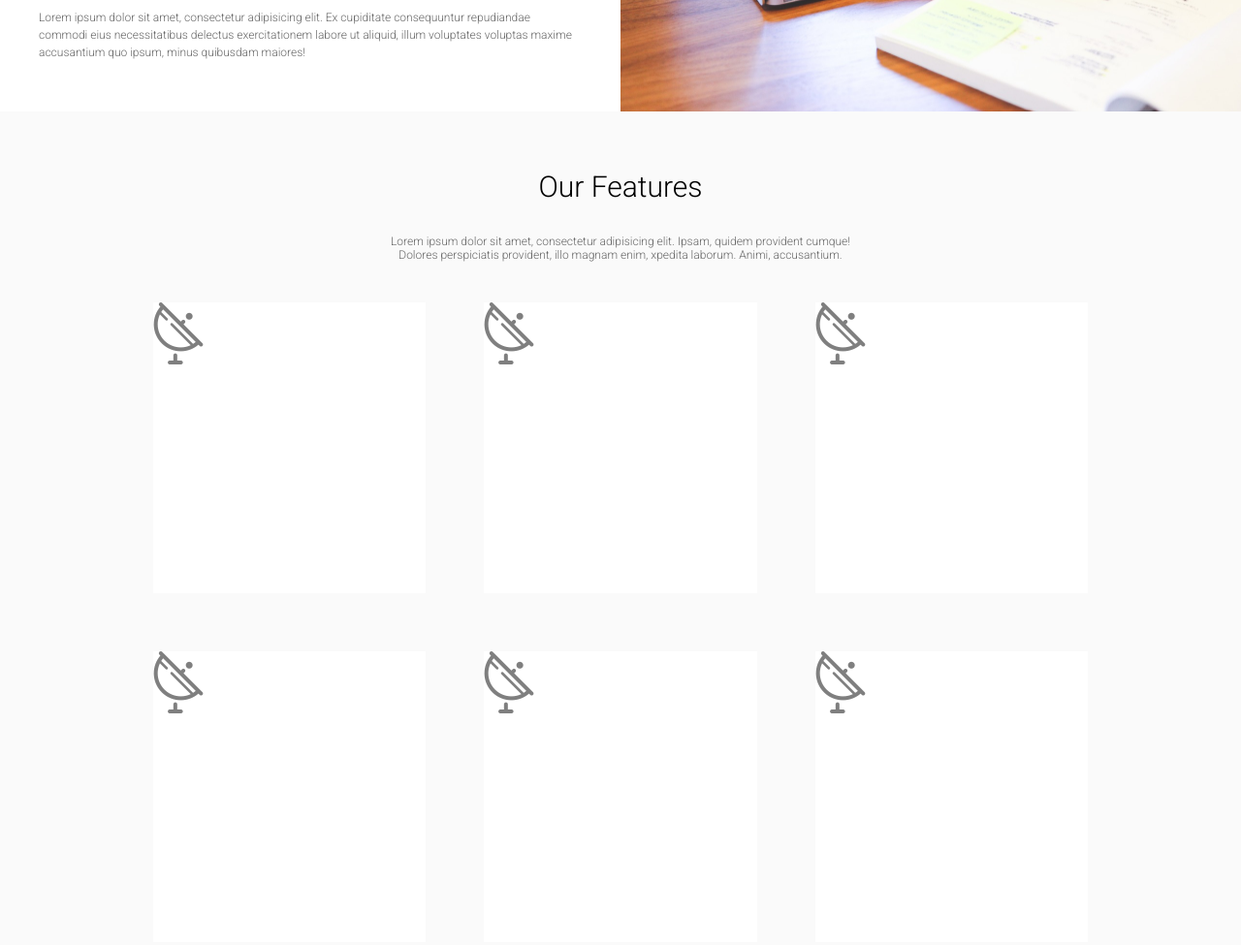
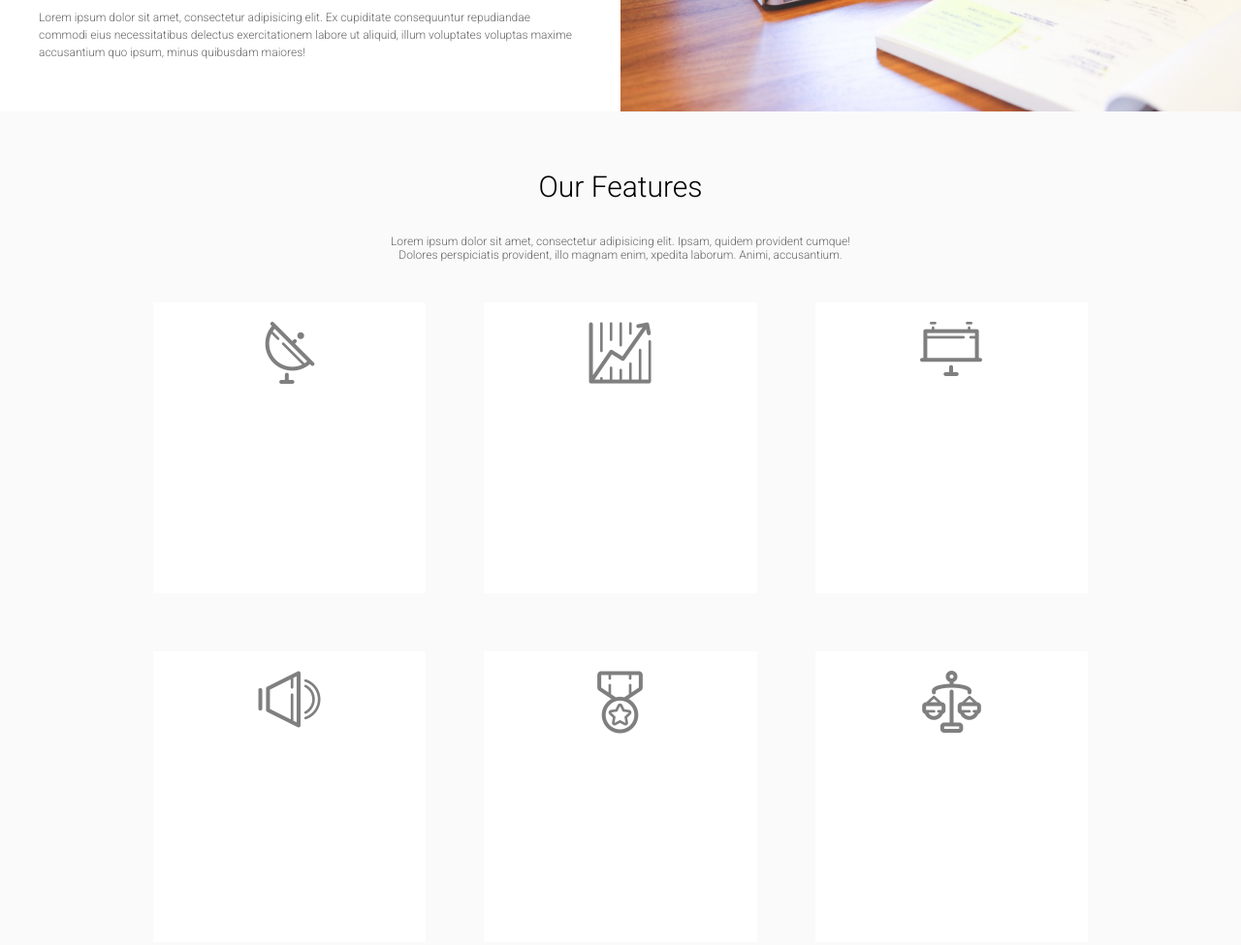
Before and after one commit to iGrubesic/treetopers, a website: page index.html in a window 1280 px wide. Shown: the part 1010-1985 px from the top of the page at 97% size. Drawn offline with nearby package versions, Linux system fonts and the light colour scheme; files that its build step writes are made by us from their sources.

Commit message:
section finished

```diff
--- a/index.html
+++ b/index.html
@@ -40,22 +40,22 @@
             <p>Lorem ipsum dolor sit amet, consectetur adipisicing elit. Ipsam, quidem provident cumque!<br> Dolores perspiciatis provident, illo magnam enim, xpedita laborum. Animi, accusantium.</p>
             <div class="wrapper">
                 <div class="box1 box">
-                    <img src="img/antenna.png" alt="">
+                    <div class="img-wrap"><img src="img/antenna.png" alt=""></div>
                 </div>
                 <div class="box2 box">
-                    <img src="img/antenna.png" alt="">
+                    <div class="img-wrap"><img src="img/statics.png" alt=""></div>
                 </div>
                 <div class="box3 box">
-                    <img src="img/antenna.png" alt="">
+                    <div class="img-wrap"><img src="img/billboard.png" alt=""></div>
                 </div>
                 <div class="box4 box">
-                    <img src="img/antenna.png" alt="">
+                    <div class="img-wrap"><img src="img/sound.png" alt=""></div>
                 </div>
                 <div class="box5 box">
-                    <img src="img/antenna.png" alt="">
+                    <div class="img-wrap"><img src="img/medal.png" alt=""></div>
                 </div>
                 <div class="box6 box">
-                    <img src="img/antenna.png" alt="">
+                    <div class="img-wrap"><img src="img/scales.png" alt=""></div>
                 </div>
             </div>
         </section>
--- a/style/sass/_features.scss
+++ b/style/sass/_features.scss
@@ -31,4 +31,10 @@
         background: #fff;
         flex-grow: 1;
     }
+    .img-wrap {
+        img {
+            margin: 2rem auto;
+            display: block;
+        }
+    }
 }
```
Also changed, not shown: img/medal.png (added), img/scales.png (added), img/sound.png (added).
